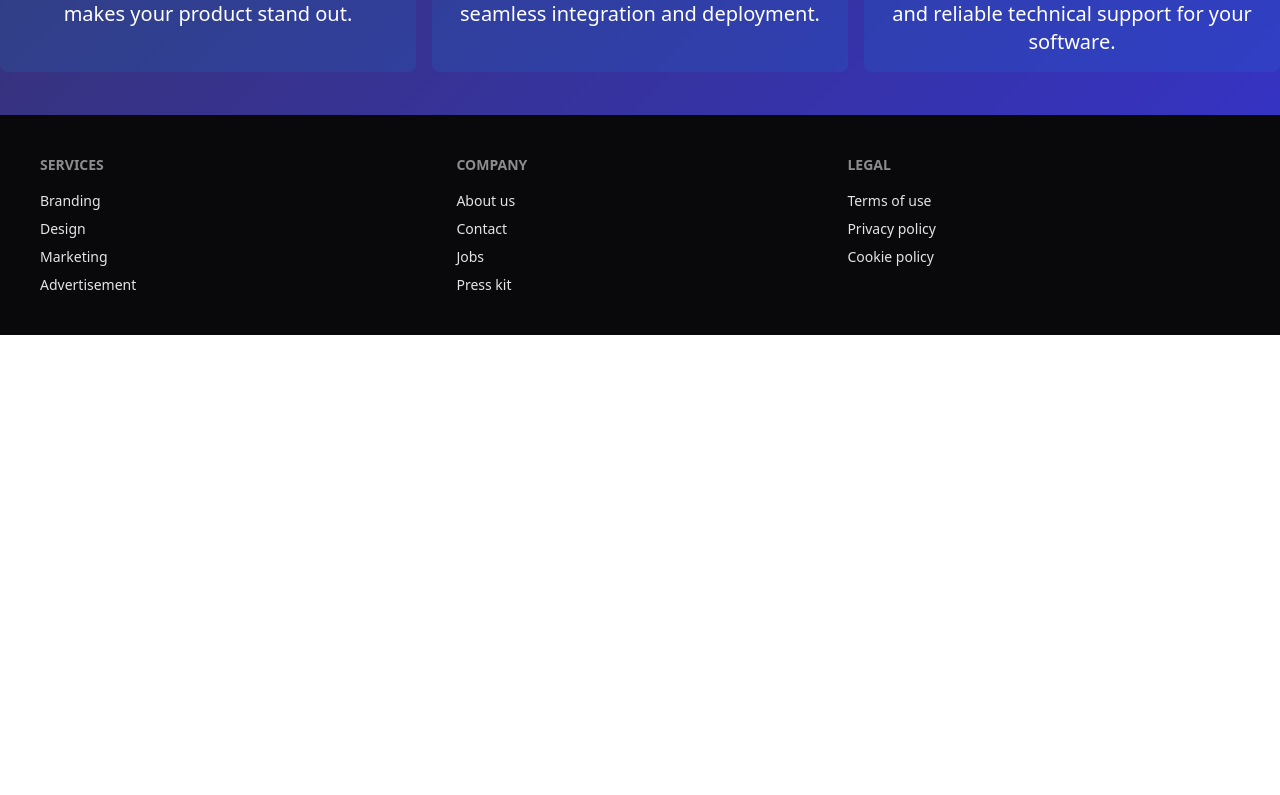
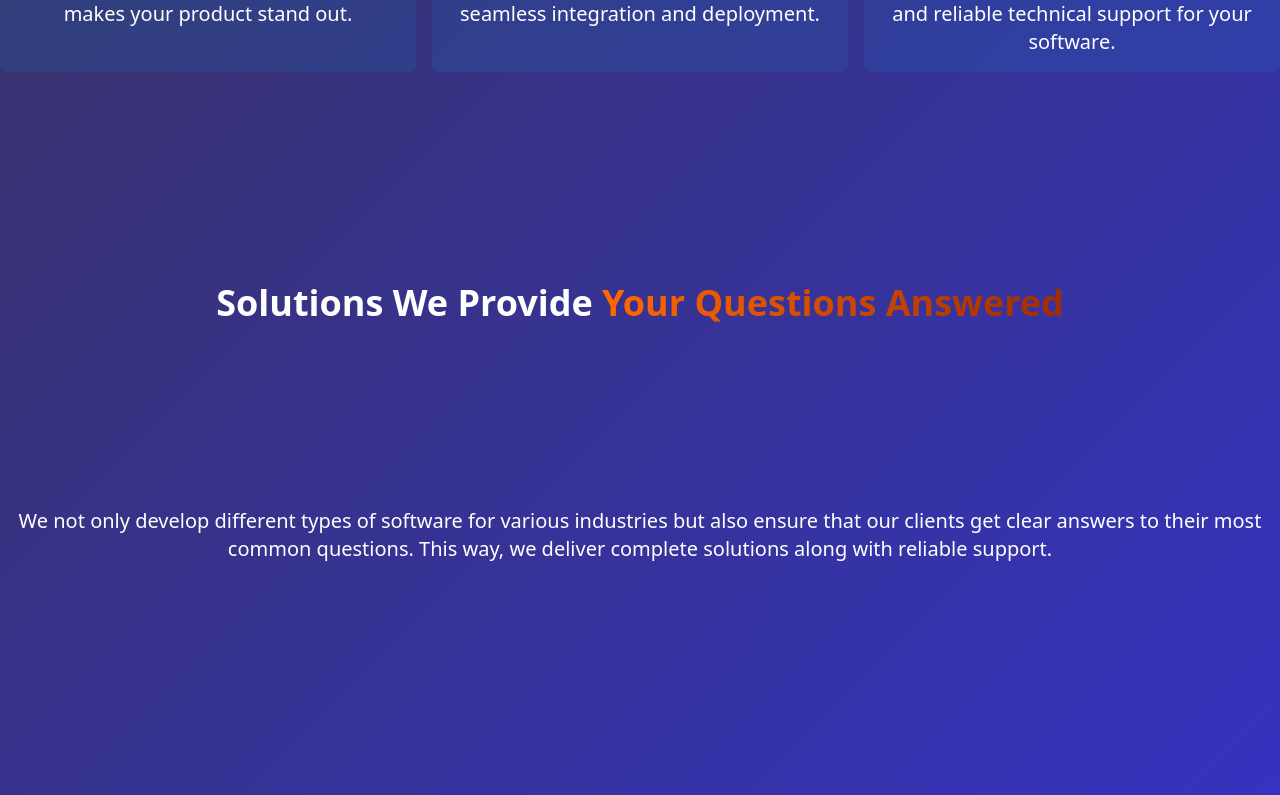
Before and after one commit to shantokarmoker8/arsSoftSolutions, a React (Vite) app: page / in a window 1280 px wide. Shown: the part 1485-2280 px from the top of the page. Before the commit the page ends 1820 px from the top, so only its background shows below. Built offline with nearby package versions, Linux system fonts and the light colour scheme.

Commit message:
start support section

```diff
--- /dev/null
+++ b/src/components/SolutionAndSupport.jsx
@@ -0,0 +1,21 @@
+export default function SolutionAndSupport() {
+  return (
+    <div className="min-h-screen  flex flex-col justify-evenly">
+      <h2 className="text-center font-bold text-xl md:text-3xl lg:text-4xl ">
+        Solutions We Provide
+        <span className="bg-gradient-to-r from-orange-500 to-orange-800 text-transparent bg-clip-text">
+          {" "}
+          Your Questions Answered
+        </span>
+      </h2>
+      <p className="text-center text-[10px] md:text-[15px] lg:text-xl p-4 ">
+        We not only develop different types of software for various industries
+        but also ensure that our clients get clear answers to their most common
+        questions. This way, we deliver complete solutions along with reliable
+        support.
+      </p>
+
+      <div></div>
+    </div>
+  );
+}
--- a/src/main.jsx
+++ b/src/main.jsx
@@ -6,6 +6,7 @@ import Hero from "./components/Hero";
 import Footer from "./components/Footer";
 import Services from "./components/Services";
 import TypeOfSoftware from "./components/TypeOfSoftware";
+import SolutionAndSupport from "./components/SolutionAndSupport";
 
 createRoot(document.getElementById("root")).render(
   <StrictMode>
@@ -14,6 +15,7 @@ createRoot(document.getElementById("root")).render(
       <Hero></Hero>
       <Services></Services>
       <TypeOfSoftware></TypeOfSoftware>
+      <SolutionAndSupport></SolutionAndSupport>
     </div>
     <Footer></Footer>
   </StrictMode>
```
